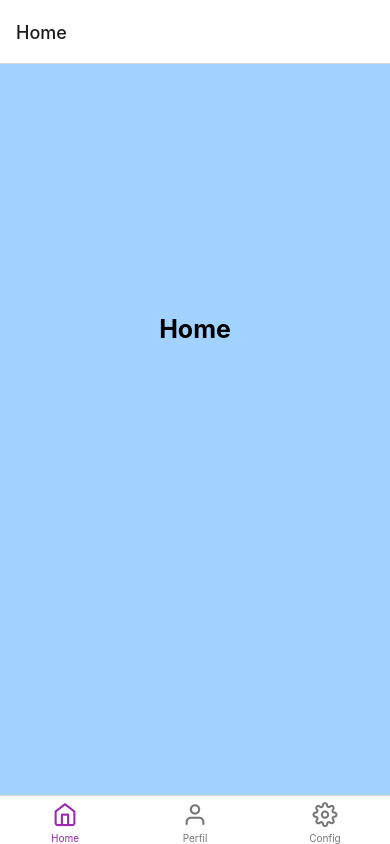
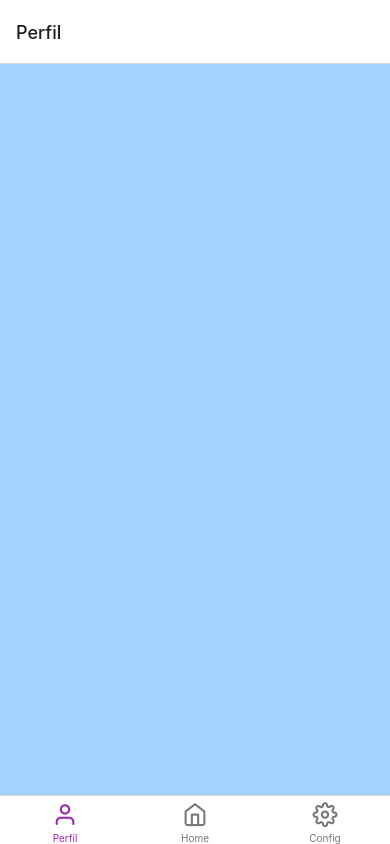
Before and after one commit to jean-arl/ContaPraGente, a React Native app in the folder ContaPraGente/: screen /Config in a window 390 px wide. Built offline with nearby package versions, Linux system fonts and the light colour scheme.

Commit message:
atualizando tab Bar

```diff
--- a/ContaPraGente/Src/Pages/Config/config.js
+++ b/ContaPraGente/Src/Pages/Config/config.js
@@ -5,7 +5,6 @@ export default function Config (){
     return (
         <ScrollView style={styles.container}>
             <SafeAreaView>
-                <Text style={{textAlign:'center', fontWeight:'bold', fontSize:25}}>Config</Text>
 
             </SafeAreaView>
         </ScrollView>
--- a/ContaPraGente/Src/Pages/Home/Home.js
+++ b/ContaPraGente/Src/Pages/Home/Home.js
@@ -6,9 +6,7 @@ export default function Home ({navigation}) {
     return (
       <ScrollView style={styles.container}>
          <SafeAreaView>
-         <TouchableOpacity onPress= {()=> navigation.navigate('Perfil')}>
-          <Text style={{textAlign:'center', marginTop: 250, fontSize: 25, fontWeight:'bold'}}>Home</Text>
-        </TouchableOpacity>
+
         </SafeAreaView>
       </ScrollView>
 
--- a/ContaPraGente/Src/Pages/Perfil/Perfil.js
+++ b/ContaPraGente/Src/Pages/Perfil/Perfil.js
@@ -5,7 +5,6 @@ export default function Perfil (){
     return (
         <ScrollView style={styles.container}>
             <SafeAreaView>
-                <Text style={{textAlign:'center', fontWeight:'bold', fontSize:25}}>Perfil</Text>
 
             </SafeAreaView>
         </ScrollView>
--- a/ContaPraGente/Src/Routes/Routes.js
+++ b/ContaPraGente/Src/Routes/Routes.js
@@ -46,9 +46,9 @@ function Tabs (){
       inactiveTintColor: '#777'
     }}>
 
+      <Tab.Screen name='Perfil' component={Perfil} />
+
       <Tab.Screen name='Home' component={Home} />
-
-      <Tab.Screen name='Perfil' component={Perfil} />
 
       <Tab.Screen name='Config' component={Config} />
 
```
